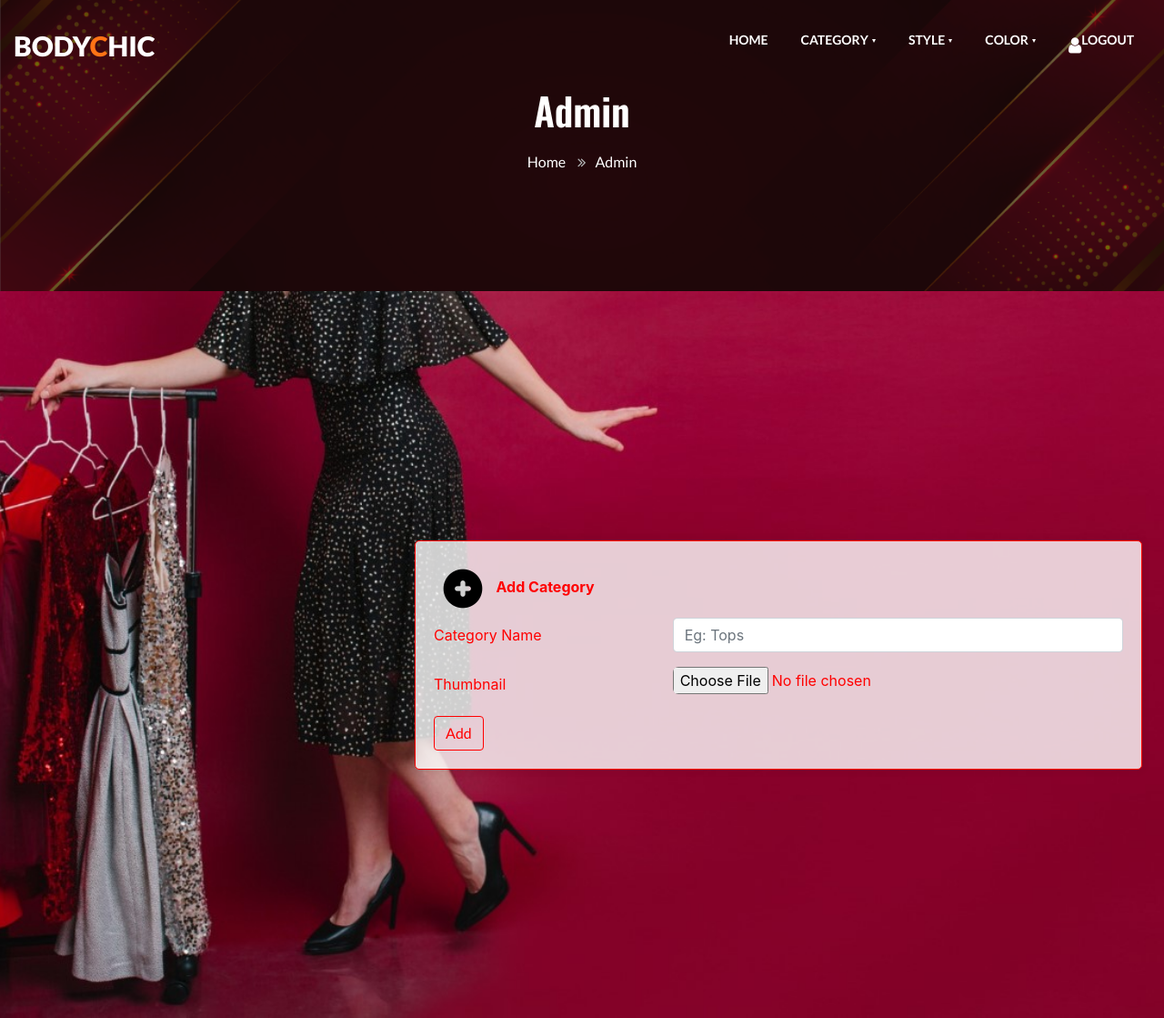
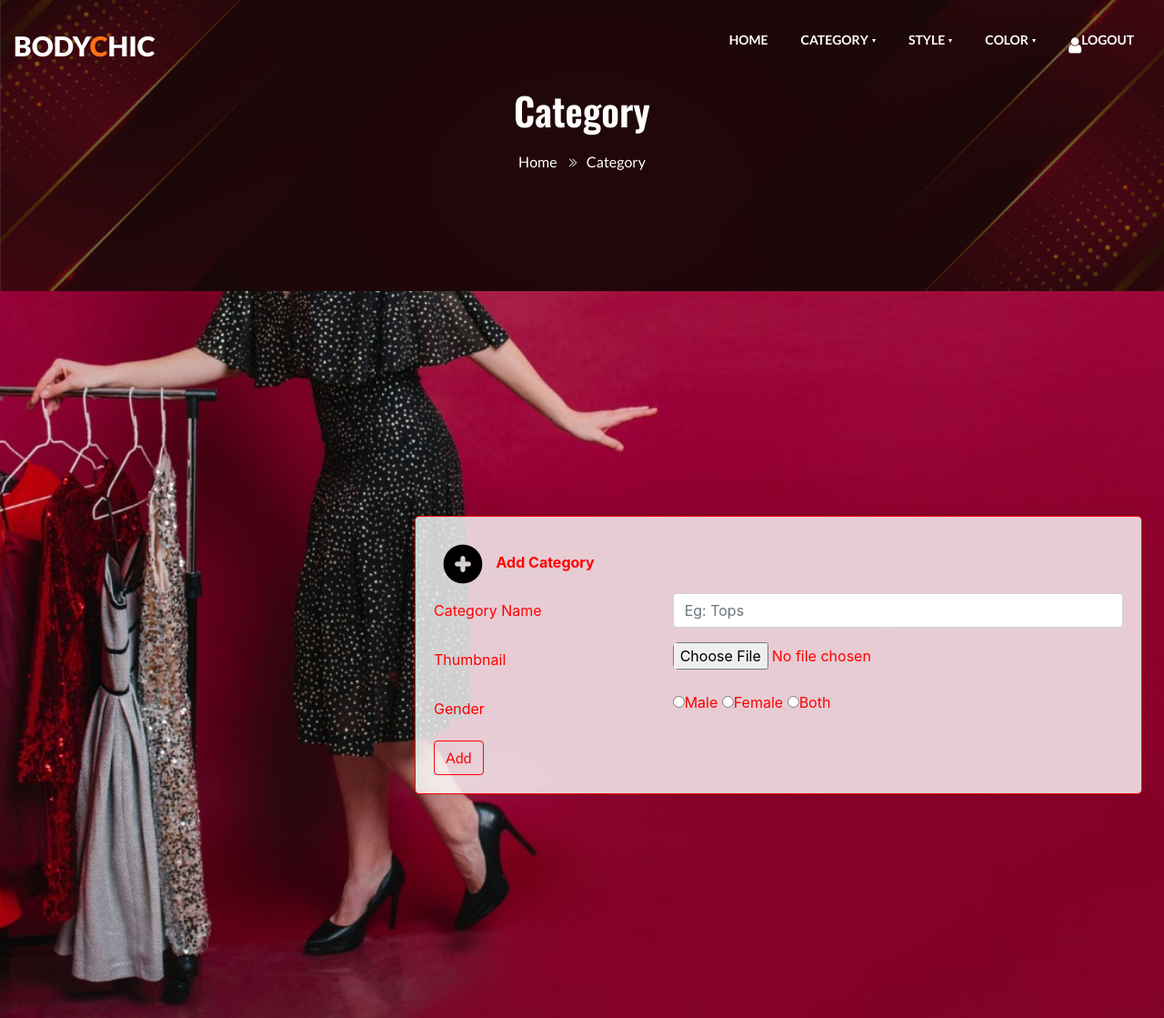
Before and after one commit to HarsikaKumari/BodyChic, a PHP site: page /add_category.php in a window 1280 px wide. Shown: the top 1119 px of the page at 91% size. Run offline with PHP 8.4, Linux system fonts and the light colour scheme; a user stored in the database is signed in; some libraries are stand-ins or nearby versions.

Commit message:
feat(admin): add category according to gender

```diff
--- a/add_category.php
+++ b/add_category.php
@@ -61,12 +61,12 @@ if (!isset($_SESSION["email"])) {
 <div class="breadcrumb-contentnhy">
     <div class="container">
         <nav aria-label="breadcrumb">
-            <h2 class="hny-title text-center">Admin</h2>
+            <h2 class="hny-title text-center">Category</h2>
             <ol class="breadcrumb mb-0">
                 <li><a href="index.php">Home</a>
                     <span class="fa fa-angle-double-right"></span>
                 </li>
-                <li class="active">Admin</li>
+                <li class="active">Category</li>
             </ol>
         </nav>
     </div>
@@ -77,7 +77,18 @@ if (!isset($_SESSION["email"])) {
 <div class="p-4 form_div">
 
     <div class="form-container">
-
+        <?php
+        if (isset($_GET['msg'])) {
+        ?>
+            <div class="alert alert-warning alert-dismissible fade show" role="alert">
+                <strong><?php echo $_GET['msg'] ?></strong>
+                <button type="button" class="close" data-dismiss="alert" aria-label="Close">
+                    <span aria-hidden="true">&times;</span>
+                </button>
+            </div>
+        <?php
+        }
+        ?>
         <div class="header-container">
             <img src="./assets/images/addIcon.png" alt="addIcon">
             <strong>Add Category</strong>
@@ -96,6 +107,14 @@ if (!isset($_SESSION["email"])) {
                     <input type="file" class="form-control-file" id="thumbnail" name="thumbnail">
                 </div>
             </div>
+            <div class="form-group row">
+                <label for="gender" class="col-sm-4 col-form-label">Gender</label>
+                <div class="col-sm-8">
+                    <input type="radio" id="gender" name="gender" value="Male" placeholder="Eg: Female">Male
+                    <input type="radio" id="gender" name="gender" placeholder="Eg: Female" value="Female">Female
+                    <input type="radio" id="gender" name="gender" placeholder="Eg: Female" value="Both">Both
+                </div>
+            </div>
             <button type="submit" name="submit" class="btn btn-outline-dark">Add</button>
         </form>
     </div>
@@ -105,6 +124,7 @@ if (!isset($_SESSION["email"])) {
 <?php
 if (isset($_POST["submit"])) {
     $category = $_POST["category"];
+    $gender = $_POST["gender"];
     $thumbnail = $_FILES["thumbnail"];
     // print_r($thumbnail);
 
@@ -116,27 +136,13 @@ if (isset($_POST["submit"])) {
 
     include("config.php");
 
-    $query = "INSERT INTO `category`(`category_name`, `thumbnail`) VALUES('$category', '$thumbnail_new_name') ";
+    $query = "INSERT INTO `category`(`category_name`, `thumbnail`,`gender`) VALUES('$category', '$thumbnail_new_name','$gender') ";
     $result = mysqli_query($connect, $query);
 
     if ($result) {
-?>
-        <div class="alert alert-warning alert-dismissible fade show" role="alert">
-            <strong>Category Added</strong>
-            <button type="button" class="close" data-dismiss="alert" aria-label="Close">
-                <span aria-hidden="true">&times;</span>
-            </button>
-        </div>
-    <?php
+        echo "<script>window.location.assign('add_category.php?msg=Category Added')</script>";
     } else {
-    ?>
-        <div class="alert alert-warning alert-dismissible fade show" role="alert">
-            <strong>Category Not Added Try Again Later!</strong>
-            <button type="button" class="close" data-dismiss="alert" aria-label="Close">
-                <span aria-hidden="true">&times;</span>
-            </button>
-        </div>
-<?php
+        echo "<script>window.location.assign('add_category.php?msg=Error Whiile adding!!')</script>";
     }
 }
 ?>
```
